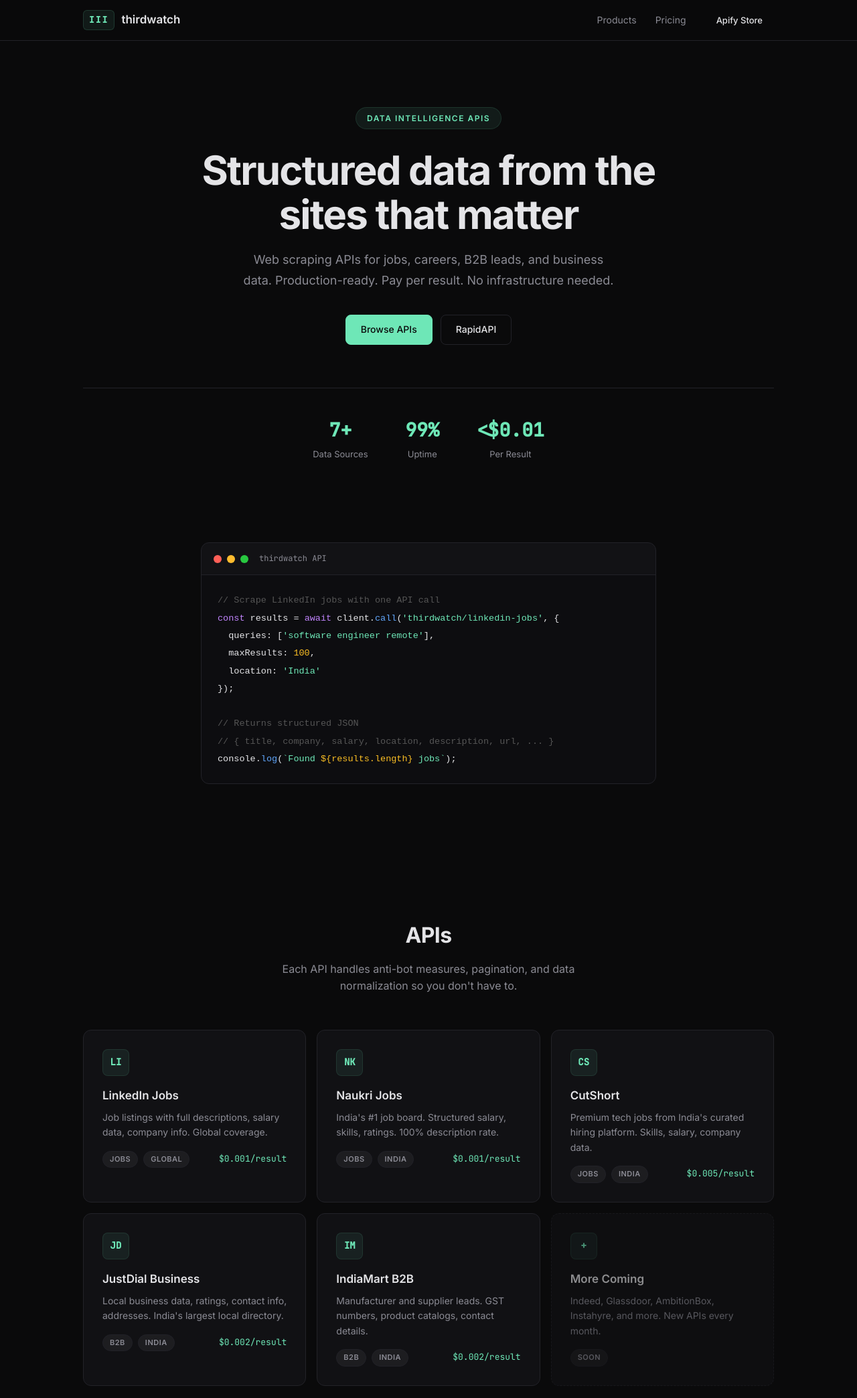
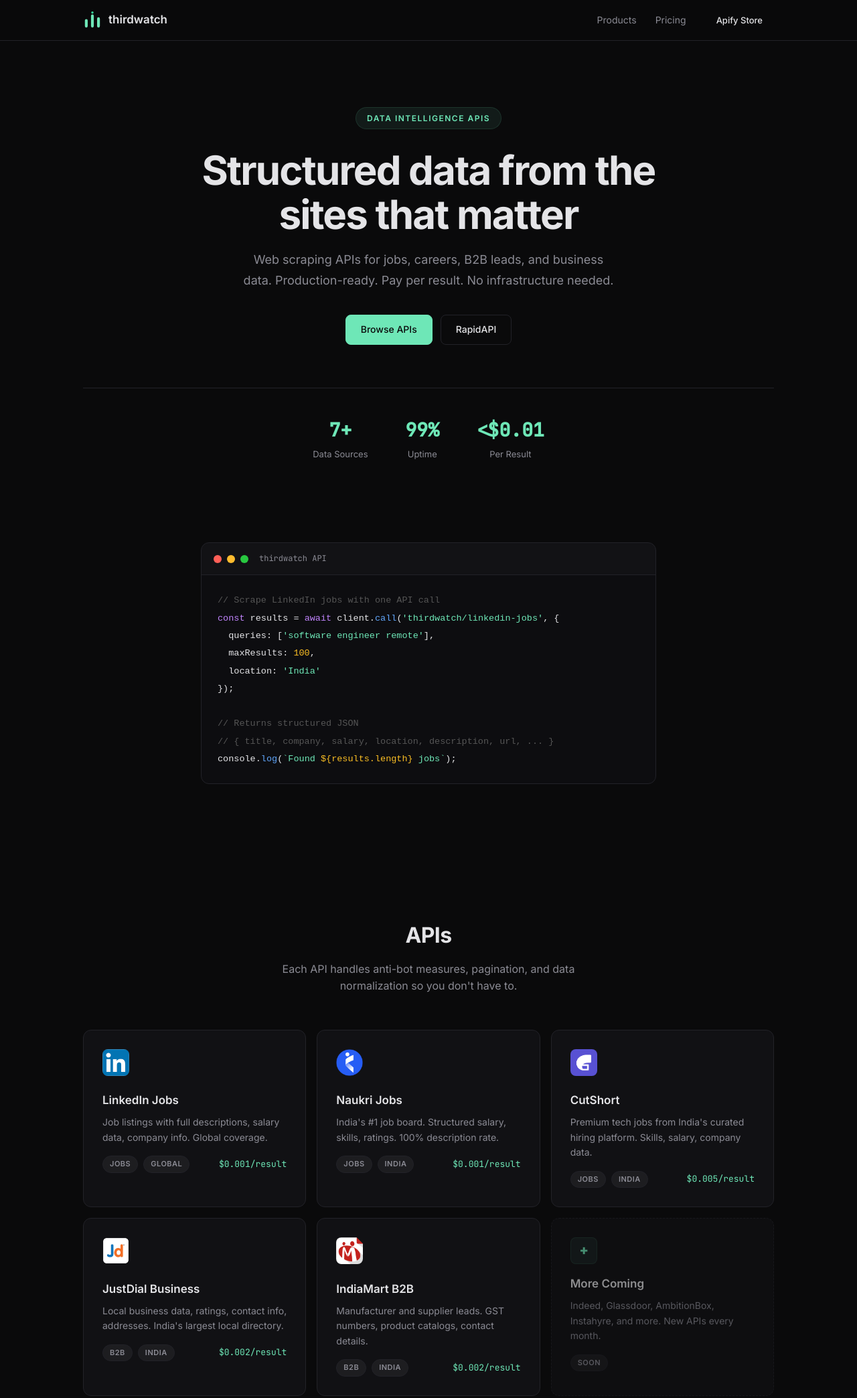
Before and after one commit to poojitha-rachuri/thirdwatch-landing, a website: page public/index.html in a window 1280 px wide. Shown: the top 2088 px of the page at 67% size. Drawn offline with Linux system fonts and the light colour scheme.

Commit message:
Add product logos, Thirdwatch SVG logo, fix Apify profile link

```diff
--- a/public/index.html
+++ b/public/index.html
@@ -44,13 +44,13 @@
   <nav class="nav">
     <div class="container nav-inner">
       <a href="/" class="logo">
-        <span class="logo-icon">III</span>
+        <img src="/logo.svg" alt="Thirdwatch" class="logo-svg">
         <span class="logo-text">thirdwatch</span>
       </a>
       <div class="nav-links">
         <a href="#products">Products</a>
         <a href="#pricing">Pricing</a>
-        <a href="https://apify.com/store?search=thirdwatch" class="btn btn-sm" target="_blank">Apify Store</a>
+        <a href="https://apify.com/thirdwatch" class="btn btn-sm" target="_blank">Apify Store</a>
       </div>
     </div>
   </nav>
@@ -114,7 +114,7 @@
 
       <div class="product-grid">
         <div class="product-card">
-          <div class="product-icon">LI</div>
+          <img class="product-logo" src="/logos/linkedin.png" alt="LinkedIn">
           <h3>LinkedIn Jobs</h3>
           <p>Job listings with full descriptions, salary data, company info. Global coverage.</p>
           <div class="product-meta">
@@ -125,7 +125,7 @@
         </div>
 
         <div class="product-card">
-          <div class="product-icon">NK</div>
+          <img class="product-logo" src="/logos/naukri.png" alt="Naukri">
           <h3>Naukri Jobs</h3>
           <p>India's #1 job board. Structured salary, skills, ratings. 100% description rate.</p>
           <div class="product-meta">
@@ -136,7 +136,7 @@
         </div>
 
         <div class="product-card">
-          <div class="product-icon">CS</div>
+          <img class="product-logo" src="/logos/cutshort.png" alt="CutShort">
           <h3>CutShort</h3>
           <p>Premium tech jobs from India's curated hiring platform. Skills, salary, company data.</p>
           <div class="product-meta">
@@ -147,7 +147,7 @@
         </div>
 
         <div class="product-card">
-          <div class="product-icon">JD</div>
+          <img class="product-logo" src="/logos/justdial.png" alt="JustDial">
           <h3>JustDial Business</h3>
           <p>Local business data, ratings, contact info, addresses. India's largest local directory.</p>
           <div class="product-meta">
@@ -158,7 +158,7 @@
         </div>
 
         <div class="product-card">
-          <div class="product-icon">IM</div>
+          <img class="product-logo" src="/logos/indiamart.png" alt="IndiaMart">
           <h3>IndiaMart B2B</h3>
           <p>Manufacturer and supplier leads. GST numbers, product catalogs, contact details.</p>
           <div class="product-meta">
@@ -195,7 +195,7 @@
             <li>Webhook & scheduler support</li>
             <li>Dataset export (JSON, CSV, Excel)</li>
           </ul>
-          <a href="https://apify.com/store?search=thirdwatch" class="btn btn-outline" target="_blank">Browse on Apify</a>
+          <a href="https://apify.com/thirdwatch" class="btn btn-outline" target="_blank">Browse on Apify</a>
         </div>
 
         <div class="channel-card">
@@ -264,7 +264,7 @@
       <h2>Start pulling data in 5 minutes</h2>
       <p>No credit card required on the free tier. Pick a channel and go.</p>
       <div class="hero-actions">
-        <a href="https://apify.com/store?search=thirdwatch" class="btn btn-primary" target="_blank">Apify Store</a>
+        <a href="https://apify.com/thirdwatch" class="btn btn-primary" target="_blank">Apify Store</a>
         <a href="https://rapidapi.com/organization/thirdwatch" class="btn btn-outline" target="_blank">RapidAPI</a>
       </div>
     </div>
@@ -273,7 +273,7 @@
   <footer class="footer">
     <div class="container footer-inner">
       <div class="footer-brand">
-        <span class="logo-icon">III</span>
+        <img src="/logo.svg" alt="Thirdwatch" class="logo-svg">
         <span class="logo-text">thirdwatch</span>
       </div>
       <div class="footer-links">
--- a/public/style.css
+++ b/public/style.css
@@ -63,16 +63,9 @@
   font-size: 17px;
 }
 
-.logo-icon {
-  font-family: var(--mono);
-  font-weight: 700;
-  font-size: 13px;
-  color: var(--accent);
-  letter-spacing: 2px;
-  background: var(--accent-bg);
-  padding: 4px 8px;
-  border-radius: 6px;
-  border: 1px solid rgba(110, 231, 183, 0.15);
+.logo-svg {
+  width: 28px;
+  height: 28px;
 }
 
 .nav-links {
@@ -293,10 +286,18 @@
   opacity: 0.6;
 }
 
+.product-logo {
+  width: 40px;
+  height: 40px;
+  border-radius: var(--radius-sm);
+  margin-bottom: 16px;
+  object-fit: contain;
+}
+
 .product-icon {
   font-family: var(--mono);
   font-weight: 700;
-  font-size: 14px;
+  font-size: 20px;
   color: var(--accent);
   background: var(--accent-bg);
   width: 40px;
```
Also changed, not shown: public/logo.svg (added), public/logos/cutshort.png (added), public/logos/indiamart.png (added), public/logos/justdial.png (added), public/logos/linkedin.png (added), public/logos/naukri.png (added).
